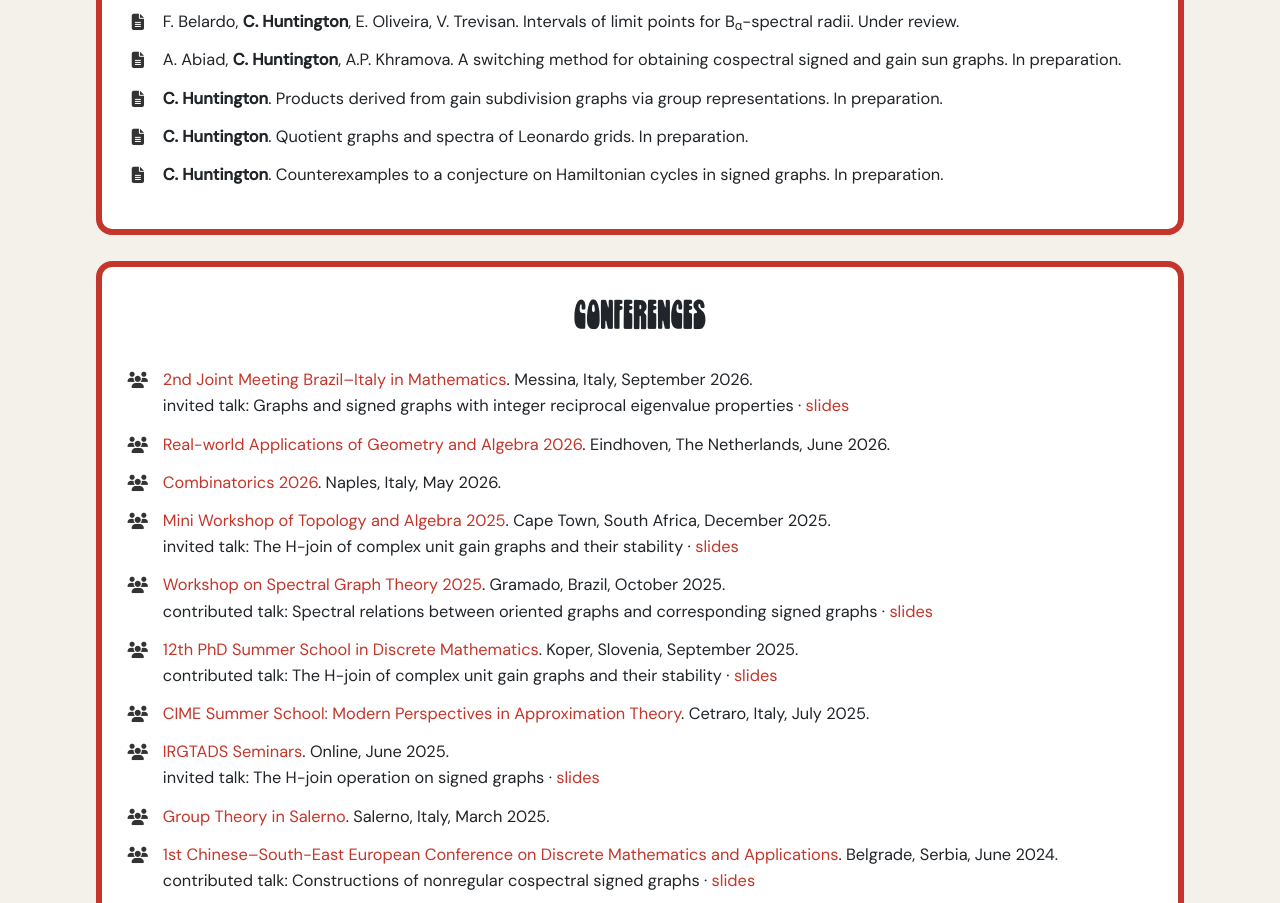
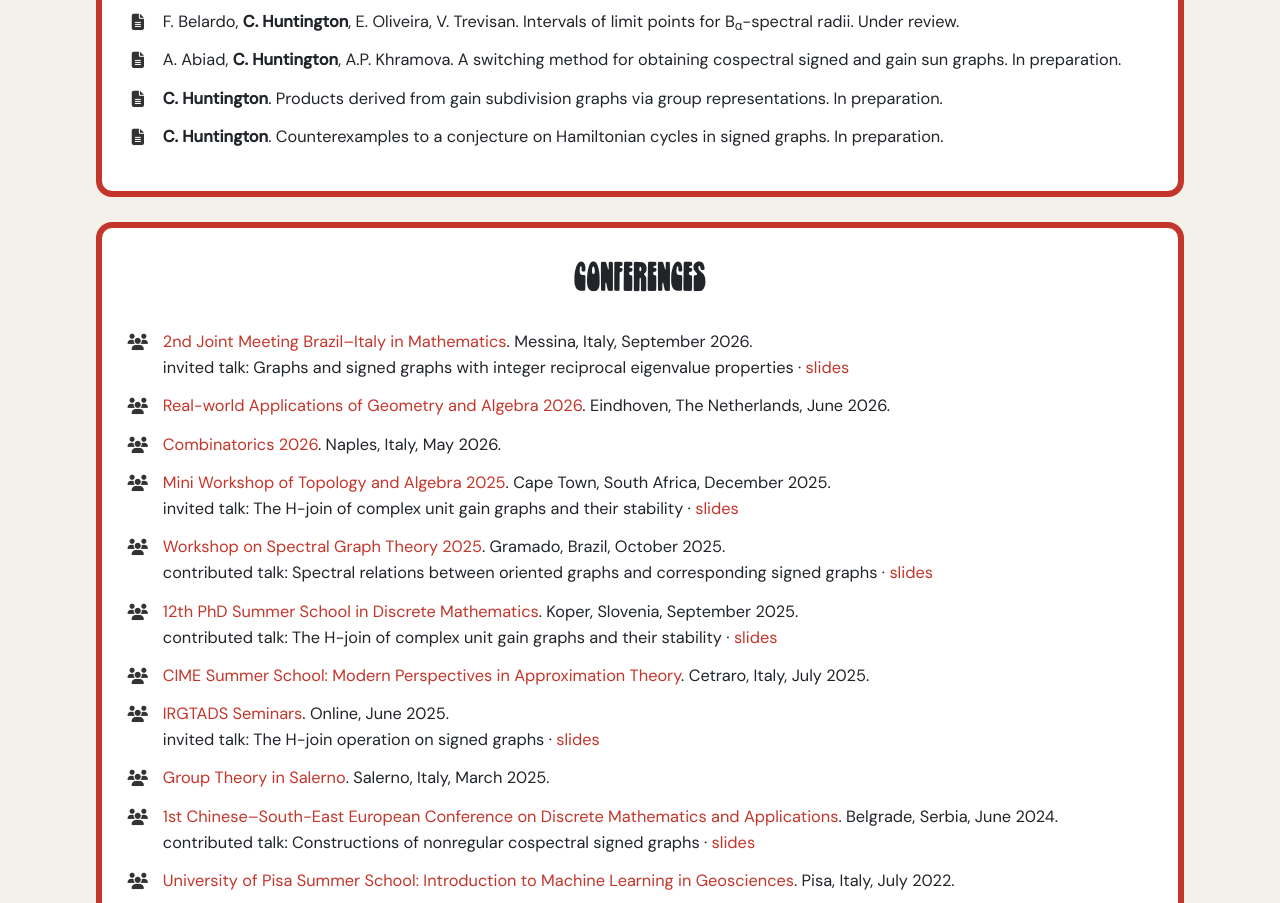
Before and after one commit to callumhuntington/callumhuntington.github.io, a website: page mathematics.html in a window 1280 px wide. Shown: the part 1173-2076 px from the top of the page. Drawn offline with nearby package versions, Linux system fonts and the light colour scheme.

Commit message:
Remove entry for C. Huntington's paper on quotient graphs
Removed a paper entry about quotient graphs and spectra of Leonardo grids.

```diff
--- a/mathematics.html
+++ b/mathematics.html
@@ -217,15 +217,6 @@ A. Abiad, <strong>C. Huntington</strong>, A.P. Khramova. A switching method for
 <div class="paper-row">
 <i class="fa-solid fa-file-lines"></i>
 <span class="paper-text">
-<strong>C. Huntington</strong>. Quotient graphs and spectra of Leonardo grids. In preparation.
-</span>
-</div>
-</li>
-
-<li>
-<div class="paper-row">
-<i class="fa-solid fa-file-lines"></i>
-<span class="paper-text">
 <strong>C. Huntington</strong>. Counterexamples to a conjecture on Hamiltonian cycles in signed graphs. In preparation.
 </span>
 </div>
```
